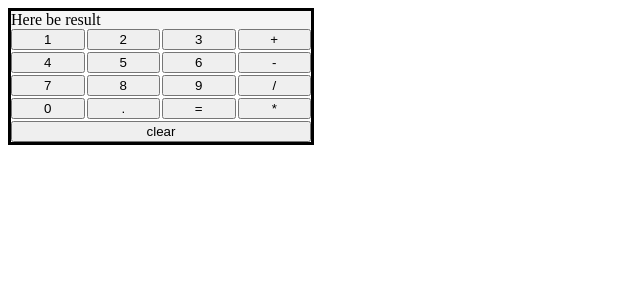
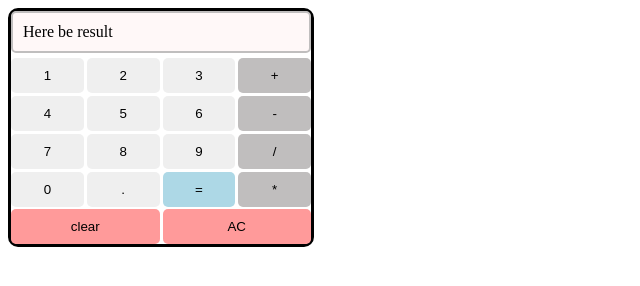
Before and after one commit to kot3u/calculator, a plain HTML site: page index.html in a window 1280 px wide. Shown: the whole page, without its empty margins (0-640 px from the left). Drawn offline with Linux system fonts and the light colour scheme.

Commit message:
styled it a bit, added delete button

```diff
--- a/index.html
+++ b/index.html
@@ -30,8 +30,9 @@
       <button id="equals">=</button>
       <button class="operator" id="multiply">*</button>
     </div>
-    <div>
+    <div class="lower-keyboard">
       <button id="clear">clear</button>
+      <button id="delete">AC</button>
     </div>
   </div>
 </body>
--- a/styles.css
+++ b/styles.css
@@ -1,27 +1,54 @@
+
 .calculator {
   display: flex;
   flex-direction: column;
   border-style: solid;
   border-color: black;
   border-width: 3px;
+  border-radius: 10px;
   width: 300px;
 }
 
 .display {
-  background-color: whitesmoke;
+  background-color: rgb(255, 248, 248);
+  padding: 10px;
+  margin-bottom: 5px;
+  border-style: solid;
+  border-color: rgb(192, 190, 190);
+  border-width: 2px;
+  border-radius: 5px;
 }
 
 .result {
   display: block;
 }
 
+button {
+  border: none;
+  border-radius: 5px;
+  padding: 10px;
+}
+
+.operator {
+  background-color: rgb(192, 190, 190);
+}
+
+#equals {
+  background-color: lightblue;
+}
+
 .keyboard {
   display: grid;
   grid-template-columns: repeat(4, 1fr);
-  gap: 2px;
+  gap: 3px;
 }
 
-#clear {
-  width: 100%;
+#clear, #delete{
+  width: 50%;
   margin-top: 2px;
+  background-color: rgb(255, 154, 154);
 }
+.lower-keyboard{
+  display:flex;
+  gap: 3px;
+}
```
